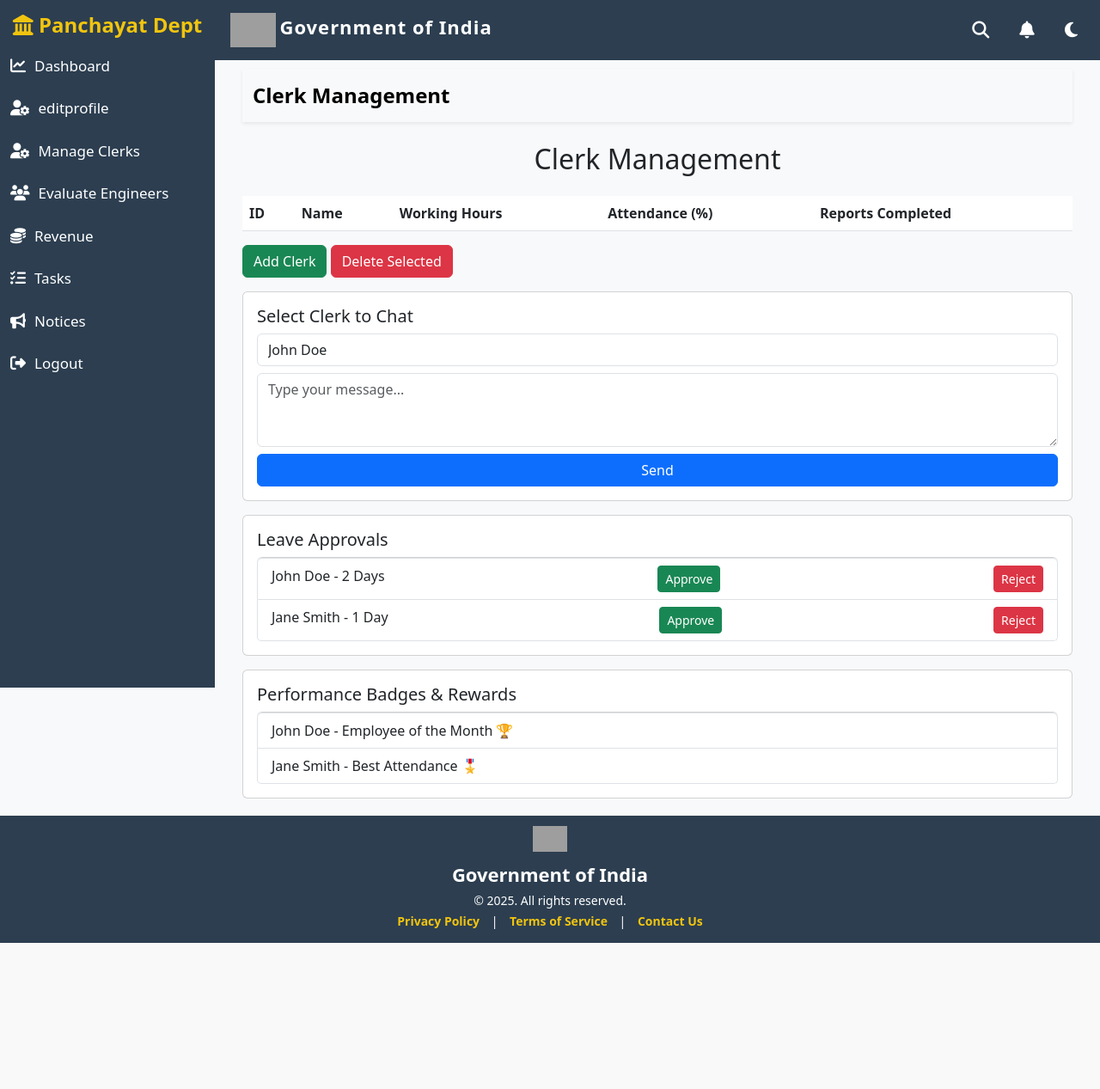
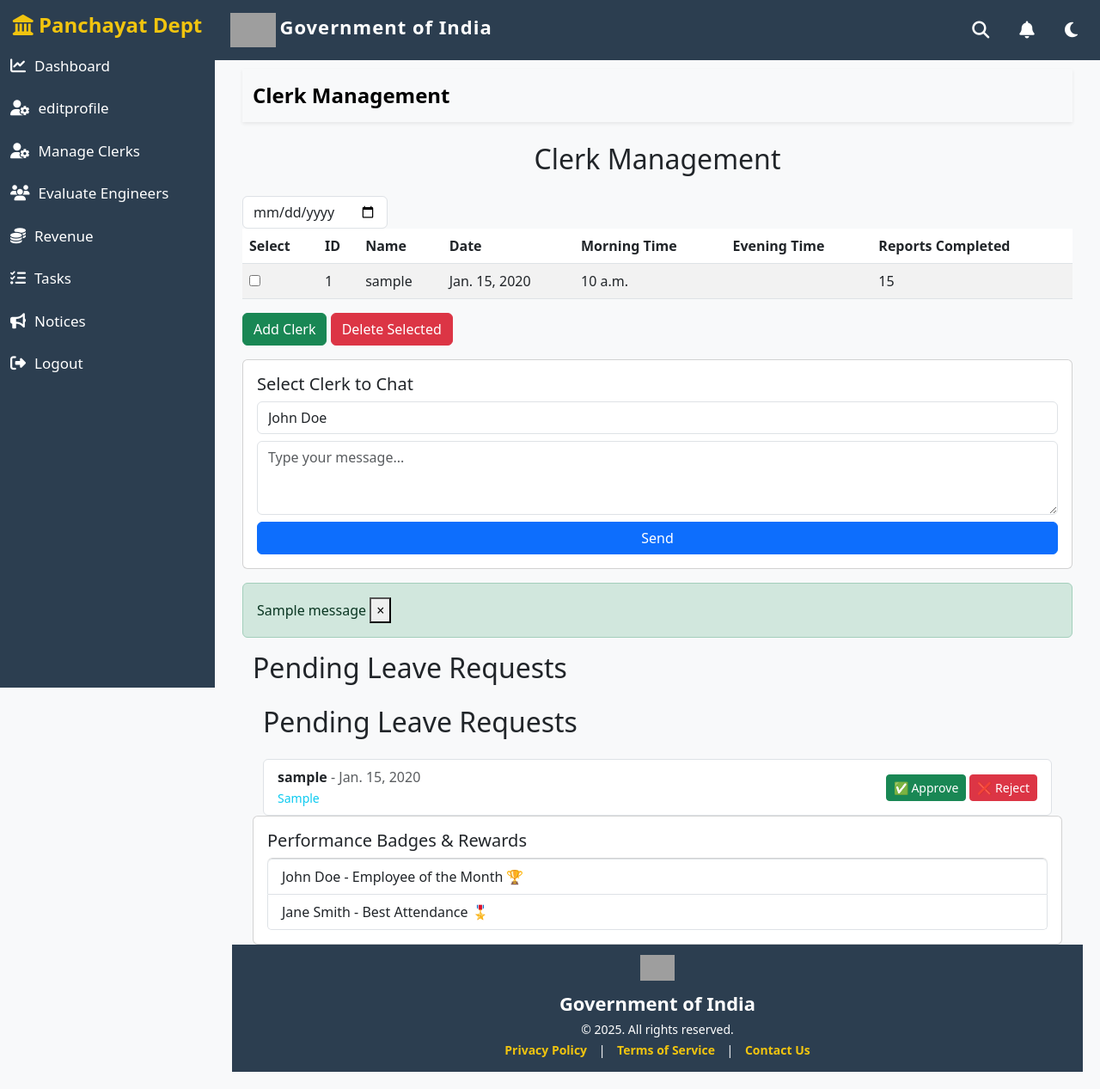
Before and after one commit to Nandakishore-pr/erp, a Django app: page /ad/manage/ in a window 1280 px wide. Shown: the whole page at 86% size. Before the commit the page ends 1097 px from the top, so only its background shows below. Run offline with Django 4.2, Linux system fonts and the light colour scheme; tables that the repository leaves empty hold one stand-in row (values such as "Sample post"); one stand-in notice (Sample message) is shown; lists and menus that the app fills with data are empty; some libraries are stand-ins or nearby versions; grey boxes are pictures that could not be loaded.

Commit message:
new commit

```diff
--- a/clerk/models.py
+++ b/clerk/models.py
@@ -14,3 +14,13 @@
 
     def __str__(self):
         return f"{self.employee_name} - {self.date} - {self.session}"
+
+
+class LeaveRequest(models.Model):
+    clerk = models.ForeignKey(ClerkProfile, on_delete=models.CASCADE)  # Assuming user model
+    date = models.DateField()
+    reason = models.TextField()
+    status = models.CharField(max_length=20, choices=[("Pending", "Pending"), ("Approved", "Approved"), ("Rejected", "Rejected")], default="Pending")
+
+    def __str__(self):
+        return f"{self.clerk.username} - {self.date} - {self.status}"
--- a/clerk/urls.py
+++ b/clerk/urls.py
@@ -13,5 +13,6 @@
     path('task/', views.task, name='task'),
     path('clerk-change-password/', views.clerk_change_password, name='clerk_change_password'),
     path('upload-profile-image/', views.upload_clerk_profile_image, name='upload_clerk_profile_image'),
+    path("request-leave/", views.request_leave, name="request_leave"),  # Add this line
 
     ]
--- a/panchayath_ad/templates/panchayath_officer/manage.html
+++ b/panchayath_ad/templates/panchayath_officer/manage.html
@@ -1,4 +1,5 @@
 {% extends 'panchayath_officer/base.html' %}
+{% comment %} {% load custom_filters %} {% endcomment %}
 
 {% block title %}Clerk Management{% endblock %}
 
@@ -11,33 +12,59 @@
     </nav>
 
     <h2 class="text-center mb-4">Clerk Management</h2>
+        <input type="date" id="dateFilter" class="form-control w-auto" value="{{ today_date|date:'Y-m-d' }}">
 
     <!-- Clerk Table with Sorting -->
     <div class="table-responsive">
         <table class="table table-striped" id="clerkTable">
             <thead>
                 <tr>
-                    <th onclick="sortTable(0)">ID</th>
-                    <th onclick="sortTable(1)">Name</th>
-                    <th onclick="sortTable(2)">Working Hours</th>
-                    <th onclick="sortTable(3)">Attendance (%)</th>
-                    <th onclick="sortTable(4)">Reports Completed</th>
+                    <th>Select</th>
+                    <th>ID</th>
+                    <th>Name</th>
+                    <th>Date</th>
+                    <th>Morning Time</th>
+                    <th>Evening Time</th>
+                    <th>Reports Completed</th>
                 </tr>
             </thead>
-            <tbody>
+             <tbody>
                 {% for clerk in clerks %}
                 <tr>
-                    <td><input type="checkbox" class="clerk-checkbox" value="{{ clerk.id }}"></td>
-                    <td>{{clerk.id}}</td>
-                    <td>{{clerk.username}}</td>
-                    <td>40</td>
-                    <td>90%</td>
+                    <td><input type="checkbox" class="clerk-checkbox" value="{{ clerk.user.id }}"></td>
+
+                    <td>{{ clerk.user.id }}</td>
+                    <td>{{ clerk.user.username }}</td>
+                    <td>
+                        {% for record in clerk.attendances.all %}
+                            {{ record.date }}<br>
+                        {% endfor %}
+                    </td>
+
+                    <td>
+                        {% for record in clerk.attendances.all %}
+                            {% if record.session == "Morning" %}
+                                {{ record.time }}<br>
+                            {% endif %}
+                        {% endfor %}
+                    </td>
+
+                    <td>
+                        {% for record in clerk.attendances.all %}
+                            {% if record.session == "Afternoon" %}
+                                {{ record.time }}<br>
+                            {% endif %}
+                        {% endfor %}
+                    </td>
+
                     <td>15</td>
                 </tr>
                 {% endfor %}
             </tbody>
+                        </tbody>
         </table>
     </div>
+
 
     <!-- Clerk Actions -->
     <div class="btn-container mb-3">
@@ -89,17 +116,55 @@
     </div>
 
     <!-- Leave Approvals -->
-    <div class="card p-3 mb-3">
-        <h5>Leave Approvals</h5>
-        <ul class="list-group">
-            <li class="list-group-item d-flex justify-content-between">
-                John Doe - 2 Days <button class="btn btn-success btn-sm">Approve</button> <button class="btn btn-danger btn-sm">Reject</button>
-            </li>
-            <li class="list-group-item d-flex justify-content-between">
-                Jane Smith - 1 Day <button class="btn btn-success btn-sm">Approve</button> <button class="btn btn-danger btn-sm">Reject</button>
-            </li>
-        </ul>
+
+    {% if messages %}
+    {% for message in messages %}
+        <div class="alert alert-{{ message.tags }} alert-dismissible fade show" role="alert">
+            {{ message }}
+            <button type="button" class="close" data-dismiss="alert" aria-label="Close">
+                <span aria-hidden="true">&times;</span>
+            </button>
+        </div>
+    {% endfor %}
+{% endif %}
+
+<div class="container">
+    <h2 class="mb-4">Pending Leave Requests</h2>
+
+    <div class="container">
+        <h2 class="mb-4">Pending Leave Requests</h2>
+
+        {% if leave_requests %}
+            <ul class="list-group" id="leave-list">
+                {% for leave in leave_requests %}
+                    <li class="list-group-item d-flex justify-content-between align-items-center" id="leave-{{ leave.id }}">
+                        <div>
+                            <strong>{{ leave.clerk.user.username }}</strong>
+                            <span class="text-muted"> - {{ leave.date }}</span>
+                            <br>
+                            <small class="text-info">{{ leave.reason }}</small>
+                        </div>
+                        <div>
+                            <button class="btn btn-success btn-sm approve-btn" data-id="{{ leave.id }}">
+                                ✅ Approve
+                            </button>
+                            <button class="btn btn-danger btn-sm reject-btn" data-id="{{ leave.id }}">
+                                ❌ Reject
+                            </button>
+                        </div>
+                    </li>
+                {% endfor %}
+            </ul>
+        {% else %}
+            <div class="alert alert-info text-center">
+                No pending leave requests.
+            </div>
+        {% endif %}
     </div>
+
+
+
+
 
     <!-- Performance Badges and Rewards -->
     <div class="card p-3">
@@ -113,6 +178,22 @@
 
 
 <script>
+
+    document.addEventListener("DOMContentLoaded", function() {
+        const dateFilter = document.getElementById("dateFilter");
+        const tableRows = document.querySelectorAll("#attendanceTable tr");
+
+        function filterTable() {
+            const selectedDate = dateFilter.value;
+            tableRows.forEach(row => {
+                row.style.display = row.getAttribute("data-date") === selectedDate ? "" : "none";
+            });
+        }
+
+        dateFilter.addEventListener("change", filterTable);
+        filterTable(); // Run on page load
+    });
+
     function getCSRFToken() {
         const csrfToken = document.querySelector('[name=csrfmiddlewaretoken]')?.value;
         if (!csrfToken) {
@@ -197,5 +278,49 @@
     }
 
 </script>
+<script>
+    function getCSRFToken() {
+        return document.querySelector('[name=csrfmiddlewaretoken]')?.value || "";
+    }
+</script>
+<script>
+    document.addEventListener("DOMContentLoaded", function () {
+        function handleLeaveAction(button, action) {
+            let leaveId = button.getAttribute("data-id");
+            let url = action === "approve" ? `/approve_leave/${leaveId}/` : `/reject_leave/${leaveId}/`;
+
+            fetch(url, {
+                method: "POST",
+                <input type="hidden" name="csrfmiddlewaretoken" value="{{ csrf_token }}">
+
+                headers: {
+                    "X-CSRFToken":   getCSRFToken(),
+                    "X-Requested-With": "XMLHttpRequest",
+                    "Content-Type": "application/json",
+
+                }
+            })
+            .then(response => response.json())
+            .then(data => {
+                if (data.status) {
+                    document.getElementById(`leave-${leaveId}`).remove();
+                }
+            })
+            .catch(error => console.error("Error:", error));
+        }
+
+        document.querySelectorAll(".approve-btn").forEach(button => {
+            button.addEventListener("click", function () {
+                handleLeaveAction(this, "approve");
+            });
+        });
+
+        document.querySelectorAll(".reject-btn").forEach(button => {
+            button.addEventListener("click", function () {
+                handleLeaveAction(this, "reject");
+            });
+        });
+    });
+</script>
 
 {% endblock %}
--- a/panchayath_ad/urls.py
+++ b/panchayath_ad/urls.py
@@ -14,4 +14,8 @@
     path('reject_engineer/<int:engineer_id>/', views.reject_engineer, name='reject_engineer'),
     path("add-clerk/", views.add_clerk, name="add_clerk"),
     path("delete-clerks/", views.delete_clerks, name="delete_clerks"),
+    # path("leave-requests/", views.admin_leave_requests, name="admin_leave_requests"),
+    path("approve-leave/<int:leave_id>/", views.approve_leave, name="approve_leave"),
+    path("reject-leave/<int:leave_id>/", views.reject_leave, name="reject_leave"),
+
 ]
--- a/panchayath_ad/views.py
+++ b/panchayath_ad/views.py
@@ -1,5 +1,5 @@
-from django.shortcuts import render
-from common.models import CustomUser, EngineerProfile
+from django.shortcuts import render, get_object_or_404, redirect
+from common.models import CustomUser, EngineerProfile, ClerkProfile
 from django.http import JsonResponse
 from django.shortcuts import get_object_or_404
 from django.views.decorators.csrf import csrf_exempt
@@ -7,15 +7,27 @@
 import random
 import string
 import json
-
+from clerk.models import Attendance
+from clerk.models import LeaveRequest  # Import LeaveRequest from the Clerk app
+from django.contrib import messages
 # Create your views here.
 def home(request):
     return render(request,'panchayath_officer/home.html')
 
 def manage(request):
-    clerks = CustomUser.objects.filter(role='clerk')
-    return render(request,'panchayath_officer/manage.html',{'clerks':clerks})
+    clerks = ClerkProfile.objects.select_related("user").prefetch_related("attendances").all()
+    leave_requests = LeaveRequest.objects.select_related("clerk").all()
+    # attendance_records = {
+    #     clerk.user.id: list(clerk.attendances.all()) for clerk in clerks
+    # }
 
+    # for clerk in clerks:
+    #      attendance_records[clerk.user.id] = list(Attendance.objects.filter(clerk=clerk))
+    return render(request, 'panchayath_officer/manage.html', {
+        'clerks': clerks,
+        'leave_requests':leave_requests
+        # 'attendance_records': attendance_records,
+    })
 def admin_engineer(request):
     engineers = CustomUser.objects.filter(role='engineer').select_related('engineer_profile')
     return render(request,'panchayath_officer/engineer.html',{'engineers':engineers})
@@ -131,3 +143,25 @@
         except Exception as e:
             return JsonResponse({"success": False, "error": str(e)})
     return JsonResponse({"success": False, "error": "Invalid request method."})
+
+
+@csrf_exempt
+def approve_leave(request, leave_id):
+    if request.method=="POST":
+            leave_request = get_object_or_404(LeaveRequest, id=leave_id)
+            leave_request.status = "Approved"
+            leave_request.save()
+            return JsonResponse({"status": "success"})
+    return JsonResponse({"status": "error", "message": "Invalid request method"})
+
+# Reject Leave Request
+@csrf_exempt
+def reject_leave(request, leave_id):
+    if request.method == "POST":
+
+            leave = LeaveRequest.objects.get(id=leave_id)
+            leave.status = "Rejected"
+            leave.save()
+            return JsonResponse({"status": "success"})
+
+    return JsonResponse({"status": "error", "message": "Invalid request method"})
```
Also changed, not shown: clerk/templates/clerk/attendance.html (+20 -0 lines), clerk/templates/clerk/document.html (+91 -49 lines), clerk/views.py (+45 -0 lines), clerk/migrations/0005_leaverequest.py (added), db.sqlite3, media/profile_images/clerk/avanthika/WhatsApp_Image_2025-03-09_at_20.37.21.jpeg (added).
